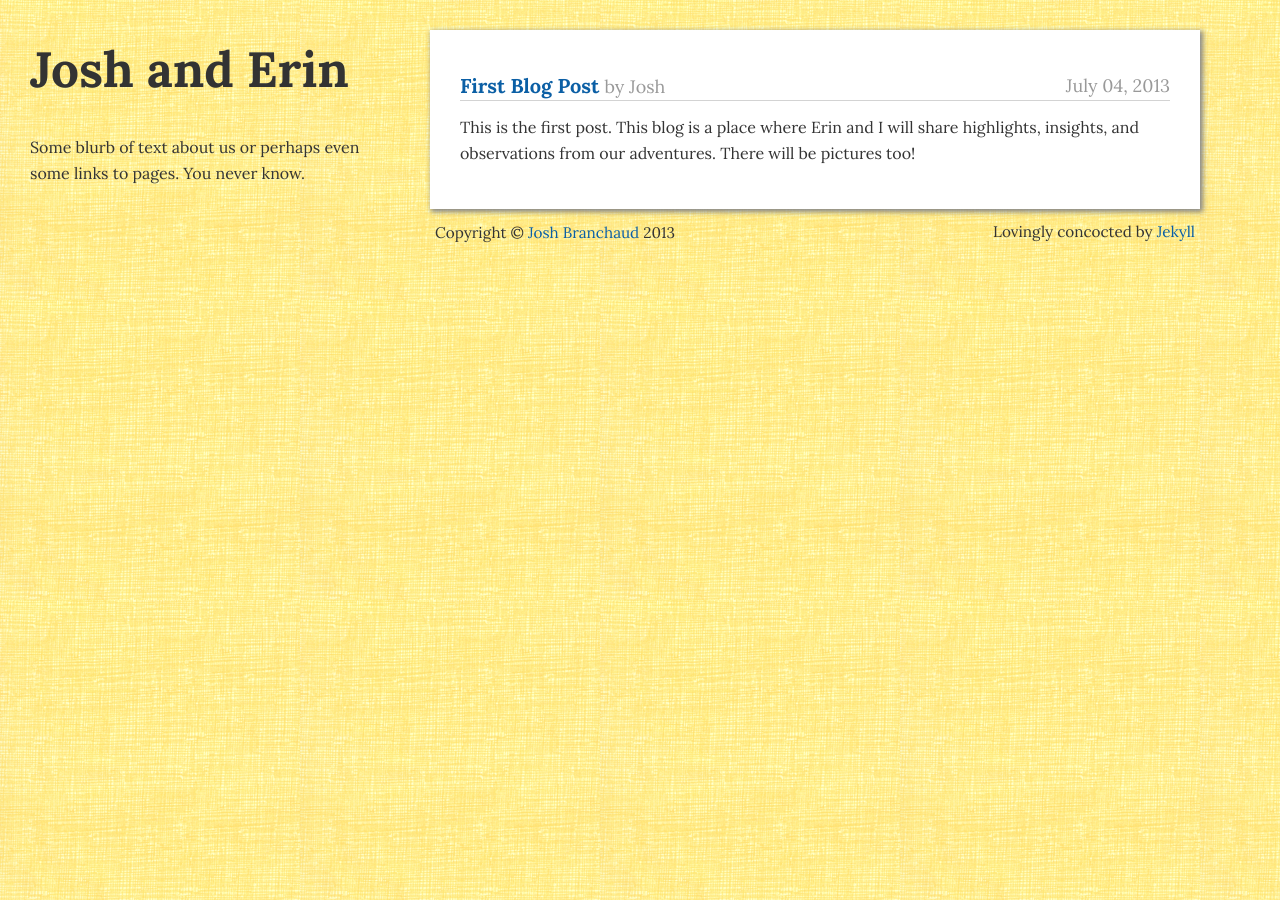
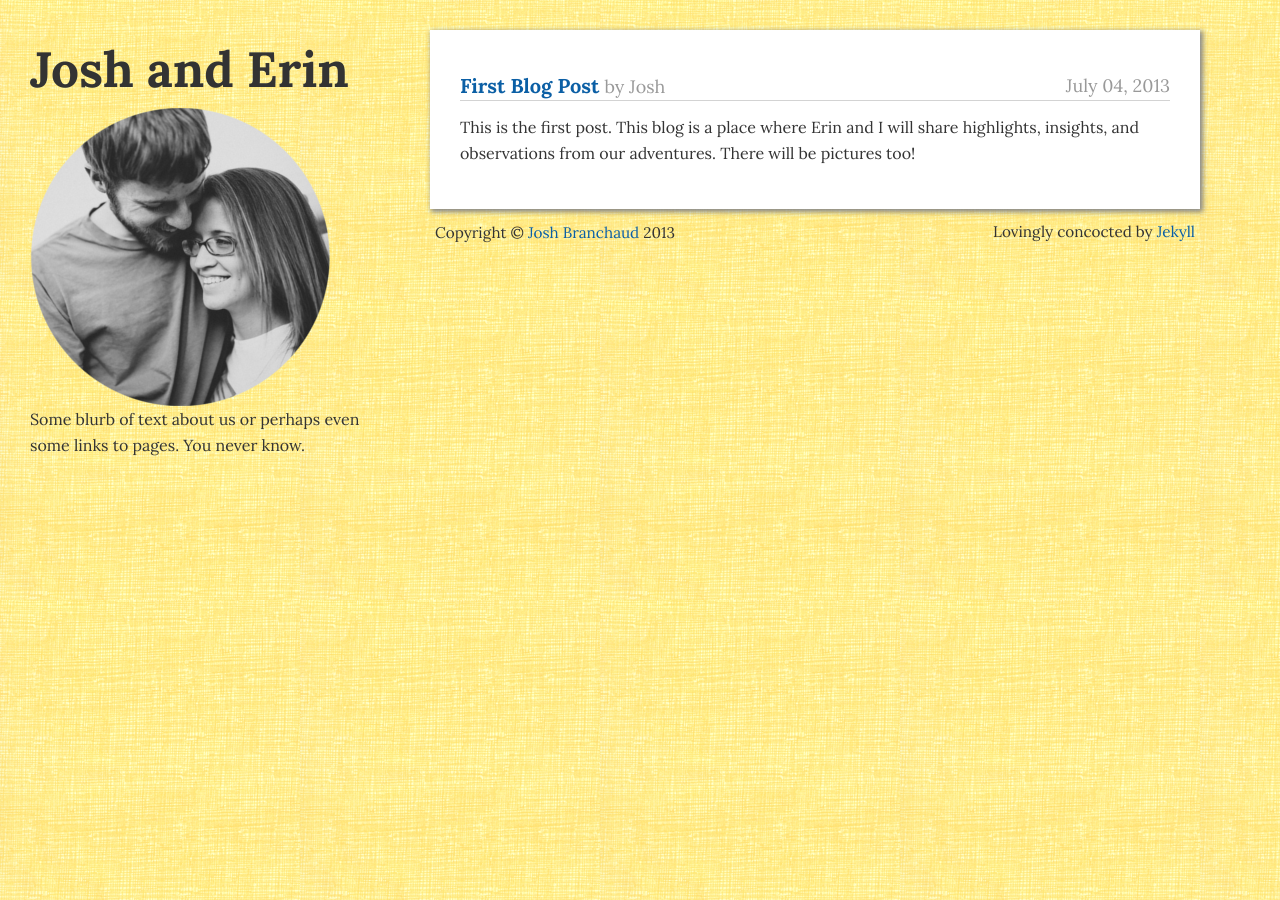
Before and after one commit to simhagate/joshanderin.com, a Jekyll site: the page built from index.md, in a window 1280 px wide. Built offline with Jekyll 4.4.1, drawn with Linux system fonts in a browser that asks for light colours.

Commit message:
Including an image of Erin and I in the sidebar. [img/joshanderin.png] Adding a circular image of Erin and myself. [_layouts/default.html] Updating the default layout to display the image.

```diff
--- a/_layouts/default.html
+++ b/_layouts/default.html
@@ -49,7 +49,7 @@
 
             <h1>Josh and Erin</h1>
 
-            <img src="" />
+            <img src="img/joshanderin.png" />
 
             <p>Some blurb of text about us or perhaps even some links to pages.
             You never know.</p>
```
Also changed, not shown: img/joshanderin.png (added).
